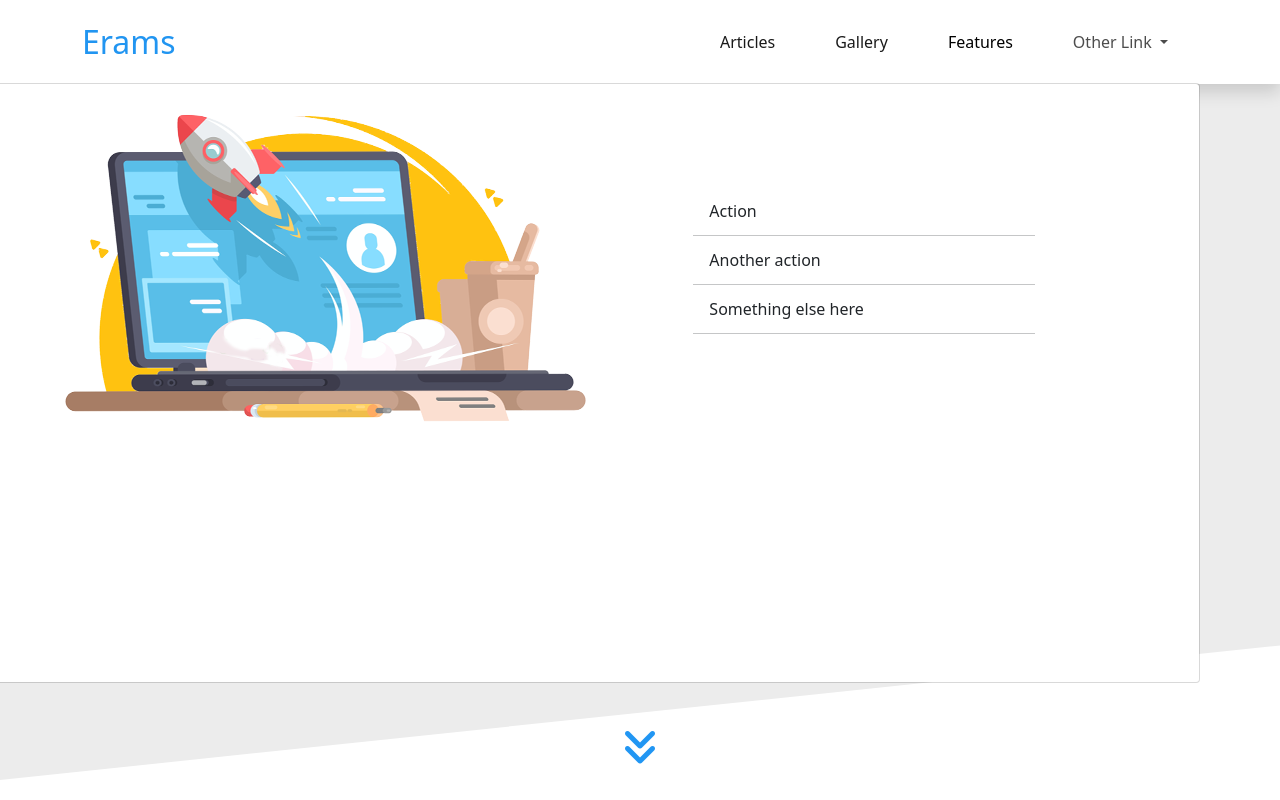
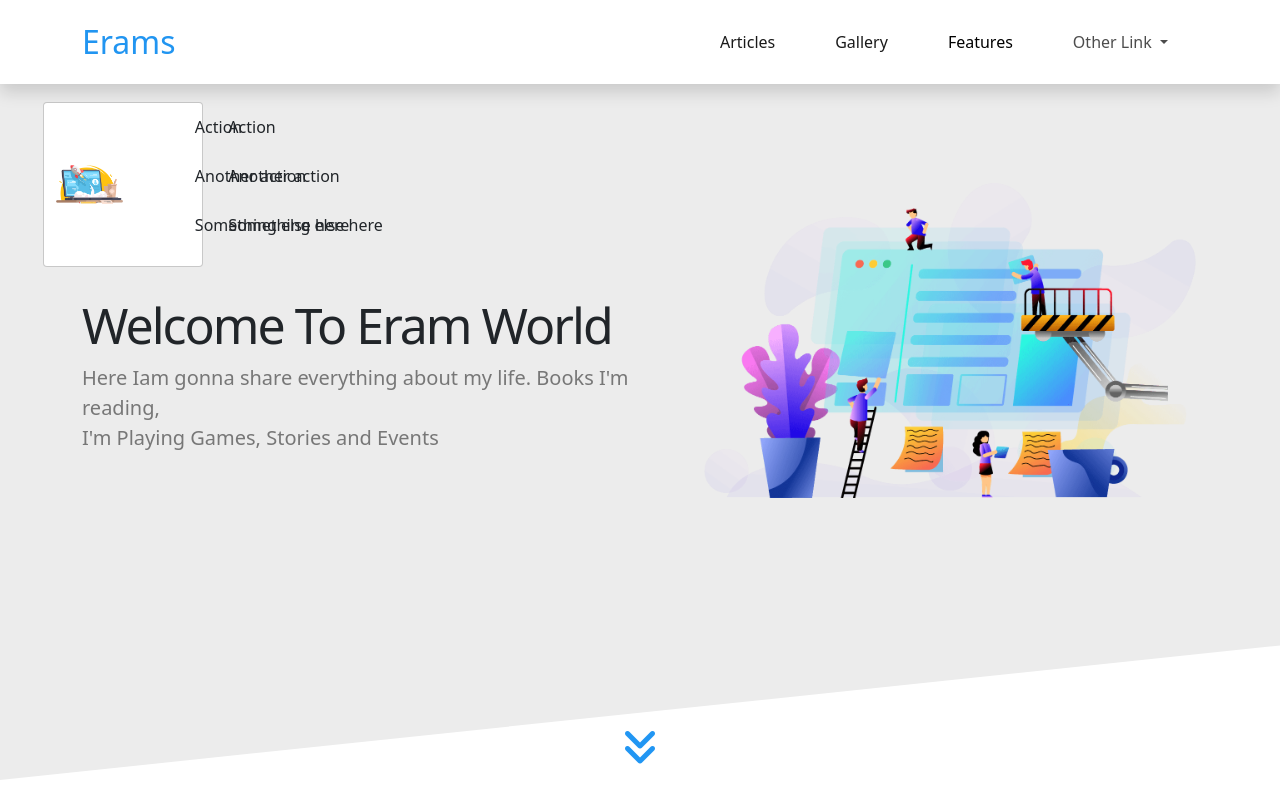
Before and after one commit to saddam-maratouq/Eram-bt, a plain HTML site: page index.html in a window 1280 px wide. Both pictures are taken after a click on the button "Other Link". Shown: the top 800 px of the page. Drawn offline with nearby package versions, Linux system fonts and the light colour scheme.

Commit message:
test mega menu

```diff
--- a/css/main.css
+++ b/css/main.css
@@ -141,10 +141,6 @@ a {
 /* nav  */
 
 
-.navbar .container {
-    position: relative;
-}
-
 
 
 
@@ -211,31 +207,35 @@ a {
 /* hero menu  */
 
 
-/* .dropdown-menu {
+.dropdown-menu {
     position: absolute !important;
      top: 0 !important;
-    top: -10ppx !important;
-    left: -966px !important;
+    top: 100px !important;
+    left: -1000px !important;
     width: 100%;
      background-color: white;
-     z-index: 10;
-} */
+     z-index: 6;
+}
 
 
-.drop-mega-menue {
-    position: absolute !important;
-    top: 81px !important;
-    left: -1143px !important;
-    width: 1300px;
-    height: 600px;
+/* .drop-mega-menue {
+    position: absolute ;
+    top: 81px ;
+    left: 0   ;
+    transform: translateX(-50%);
+    width: 50vw;
+    margin: 0 auto;
+    height: 400px;
     z-index: 10;
     padding: 30px 40px;
-}
+    border-bottom: 5px solid var(--main-color);
+
+} */
 
 
 .nav-hero {
     display: flex;
-    justify-content: center;
+    justify-content: space-between;
     align-items: center;
 }
 
--- a/index.html
+++ b/index.html
@@ -111,7 +111,7 @@
 
 
             <div
-             class="drop-mega-menue  dropdown-menu  row  justify-content-between align-items-center
+             class="drop-mega-menue mx-auto dropdown-menu  row  justify-content-between align-items-center
                  "
                aria-labelledby="navbarDropdown" >
 
@@ -120,7 +120,7 @@
                   <img  class=" img-fluid "  src="./img/megamenu.png" alt="">
                 </div>
 
-                  <ul class="row  col-lg-4  " >
+                  <ul class="row  col-lg-3  " >
                       <li><a class="dropdown-item" href="#">Action</a></li>
                       <li><hr class="dropdown-divider"></li>
                       <li><a class="dropdown-item" href="#">Another action</a></li>
@@ -128,6 +128,16 @@
                       <li><a class="dropdown-item" href="#">Something else here</a></li>
                       <li><hr class="dropdown-divider"></li>
                   </ul>
+
+
+                  <ul class="row  col-lg-3  " >
+                    <li><a class="dropdown-item" href="#">Action</a></li>
+                    <li><hr class="dropdown-divider"></li>
+                    <li><a class="dropdown-item" href="#">Another action</a></li>
+                    <li><hr class="dropdown-divider"></li>
+                    <li><a class="dropdown-item" href="#">Something else here</a></li>
+                    <li><hr class="dropdown-divider"></li>
+                </ul>
 
                  </li>
               </div>
```
